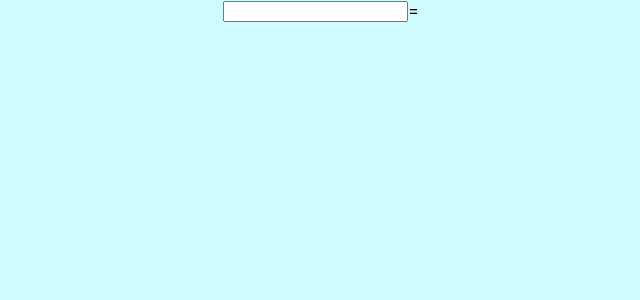
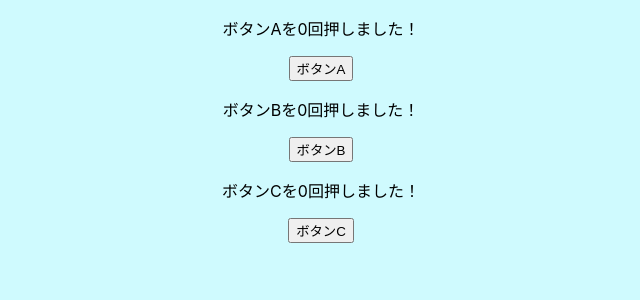
Before and after one commit to yooda123/sample_react, a React (Create React App) app: page / in a window 1280 px wide. Shown: the top 300 px of the page, without its empty margins (319-959 px from the left). Built offline with nearby package versions, Linux system fonts and the light colour scheme.

Commit message:
05_state_and_event_040_multiple_state

```diff
--- a/src/components/Example.js
+++ b/src/components/Example.js
@@ -1,22 +1,19 @@
-import { useState } from "react";
+import { useState } from 'react';
 
 const Example = () => {
-  let displayVal;
-  let [ val, setVal ] = useState();
-  console.log('再レンダリングされました');
+  const [valA, setValA] = useState(0);
+  const [valB, setValB] = useState(0);
+  const [valC, setValC] = useState(0);
   return (
     <>
-      <input
-        type="text"
-        onChange={(e) => {
-          console.log(e.target.value);
-          setVal(e.target.value);
-          // displayVal = e.target.value;
-        }}
-      />
-      = {val}
+      <p>ボタンAを{valA}回押しました！</p>
+      <button onClick = {() => {setValA(valA+1);}}>ボタンA</button>
+      <p>ボタンBを{valB}回押しました！</p>
+      <button onClick = {() => {setValB(valB+1);}}>ボタンB</button>
+      <p>ボタンCを{valC}回押しました！</p>
+      <button onClick = {() => {setValC(valC+1);}}>ボタンC</button>
     </>
-  );
+  )
 };
 
 export default Example;
```
